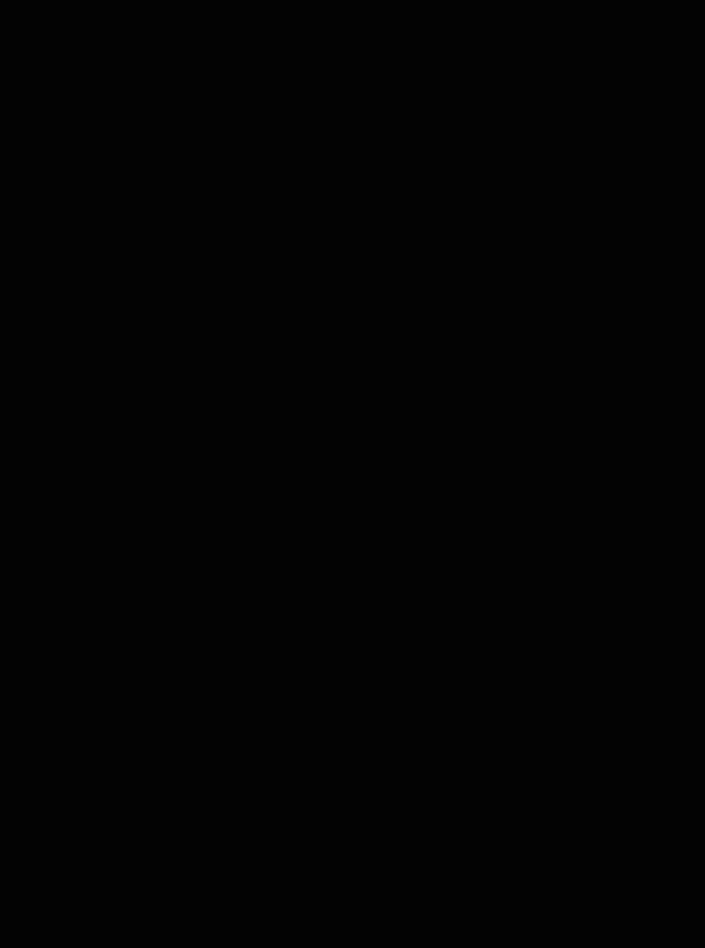
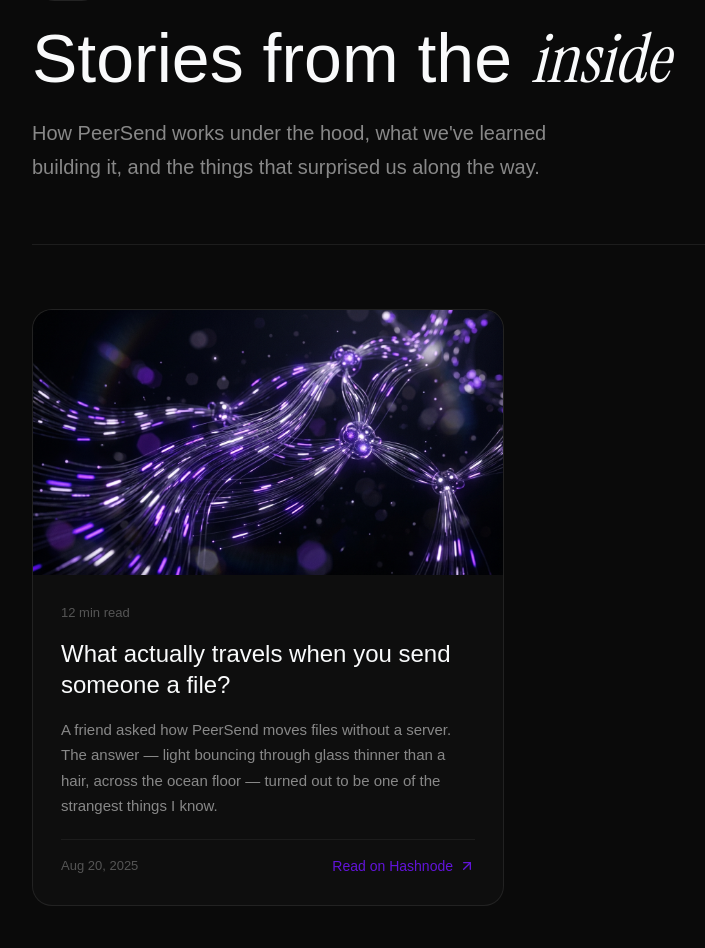
Before and after one commit to 6squash9/p2p-share, a React (Vite) app in the folder client/: page /blog in a window 1280 px wide. Before the commit this address had no page. Shown: the part 204-1152 px from the top of the page, without its empty margins (120-825 px from the left). Before the commit the page ends 800 px from the top, so only its background shows below. Built offline with nearby package versions, Linux system fonts and the light colour scheme; a web font is replaced by a local one.

Commit message:
feat: implement blog page with navigation and integrate Google Forms for contact submissions

```diff
--- a/client/src/App.jsx
+++ b/client/src/App.jsx
@@ -6,6 +6,7 @@ import PrivacyPage from "./pages/PrivacyPage.jsx";
 import ContactPage from "./pages/ContactPage.jsx";
 import AboutPage from "./pages/AboutPage.jsx";
 import TermsPage from "./pages/TermsPage.jsx";
+import BlogPage from "./pages/BlogPage.jsx";
 
 function App() {
     return (
@@ -17,6 +18,7 @@ function App() {
             <Route path={"/contact"} element={<ContactPage />} />
             <Route path={"/about"} element={<AboutPage />} />
             <Route path={"/terms"} element={<TermsPage />} />
+            <Route path={"/blog"} element={<BlogPage />} />
         </Routes>
     )
 }
--- a/client/src/components /Footer.jsx
+++ b/client/src/components /Footer.jsx
@@ -10,6 +10,7 @@ function Footer() {
                     <div className='logo'>Peer<span>Send</span></div>
                     <div className='footer-links'>
                         <a href="/about" onClick={() => navigate('/about')}>About</a>
+                        <a href="/blog" onClick={() => navigate('/blog')}>Blog</a>
                         <a href="/privacy" onClick={() => navigate('/privacy')}>Privacy</a>
                         <a href="/terms" onClick={() => navigate('/terms')}>Terms</a>
                         <a href="/contact" onClick={() => navigate('/contact')}>Contact</a>
--- a/client/src/components /Navbar.jsx
+++ b/client/src/components /Navbar.jsx
@@ -21,7 +21,7 @@ function Navbar({ lenisRef }) {
                 <div onClick={() => { navigate("/") }} className='logo'>Peer<span>Send</span></div>
                 <div className='nav-links'>
                     <a href="/about" onClick={(e) => { e.preventDefault(); navigate('/about') }}>About</a>
-                    <a href="#">Blog</a>
+                    <a href="/blog" onClick={(e) => { e.preventDefault(); navigate('/blog') }}>Blog</a>
                     <a href="#features" onClick={(e) => handleSectionNav(e, 'features')}>Features</a>
                     <a href="#how-it-works" onClick={(e) => handleSectionNav(e, 'how-it-works')}>How it works</a>
                 </div>
--- /dev/null
+++ b/client/src/pages/BlogPage.css
@@ -0,0 +1,247 @@
+/* ── Layout ─────────────────────────────────── */
+.blog-wrapper {
+    background-color: #0a0a0a;
+    font-family: 'Satoshi', sans-serif;
+    color: #F9FAFB;
+    min-height: 100vh;
+    display: flex;
+    flex-direction: column;
+}
+
+.blog-main {
+    flex: 1;
+    max-width: 1040px;
+    width: 100%;
+    margin: 0 auto;
+    padding: 160px 32px 100px;
+    display: flex;
+    flex-direction: column;
+    gap: 64px;
+}
+
+/* ── Header ─────────────────────────────────── */
+.blog-header {
+    display: flex;
+    flex-direction: column;
+    align-items: flex-start;
+    gap: 20px;
+    border-bottom: 1px solid rgba(255, 255, 255, 0.08);
+    padding-bottom: 60px;
+}
+
+.blog-header h1 {
+    font-size: 68px;
+    font-weight: 500;
+    line-height: 1.1;
+    margin: 0;
+    max-width: 720px;
+}
+
+.blog-subtitle {
+    font-size: 20px;
+    color: #888;
+    line-height: 1.7;
+    margin: 0;
+    max-width: 580px;
+}
+
+/* ── Blog Grid ──────────────────────────────── */
+.blog-grid {
+    display: grid;
+    grid-template-columns: repeat(2, 1fr);
+    gap: 32px;
+}
+
+/* ── Blog Card ──────────────────────────────── */
+.blog-card {
+    display: flex;
+    flex-direction: column;
+    border: 1px solid rgba(255, 255, 255, 0.08);
+    border-radius: 20px;
+    overflow: hidden;
+    background: rgba(255, 255, 255, 0.02);
+    transition: transform 0.4s cubic-bezier(0.22, 1, 0.36, 1),
+                border-color 0.4s cubic-bezier(0.22, 1, 0.36, 1),
+                box-shadow 0.4s cubic-bezier(0.22, 1, 0.36, 1);
+    cursor: pointer;
+    text-decoration: none;
+    color: inherit;
+}
+
+
+
+/* ── Card Image ─────────────────────────────── */
+.blog-card-image {
+    width: 100%;
+    aspect-ratio: 16 / 9;
+    overflow: hidden;
+    position: relative;
+}
+
+.blog-card-image img {
+    width: 100%;
+    height: 100%;
+    object-fit: cover;
+    transition: transform 0.6s cubic-bezier(0.22, 1, 0.36, 1);
+}
+
+
+
+/* ── Card Body ──────────────────────────────── */
+.blog-card-body {
+    padding: 28px;
+    display: flex;
+    flex-direction: column;
+    gap: 16px;
+    flex: 1;
+}
+
+.blog-card-meta {
+    display: flex;
+    align-items: center;
+    gap: 12px;
+}
+
+.blog-category {
+    font-size: 12px;
+    font-weight: 600;
+    text-transform: uppercase;
+    letter-spacing: 0.06em;
+    color: #6214D9;
+    background: rgba(98, 20, 217, 0.1);
+    border: 1px solid rgba(98, 20, 217, 0.2);
+    border-radius: 50px;
+    padding: 5px 14px;
+}
+
+.blog-read-time {
+    font-size: 13px;
+    color: #555;
+}
+
+.blog-card-body h3 {
+    font-size: 24px;
+    font-weight: 500;
+    line-height: 1.3;
+    margin: 0;
+    transition: color 0.3s ease;
+}
+
+.blog-card:hover .blog-card-body h3 {
+    color: #fff;
+}
+
+.blog-card-body p {
+    font-size: 15px;
+    color: #888;
+    line-height: 1.7;
+    margin: 0;
+    flex: 1;
+}
+
+.blog-card-footer {
+    display: flex;
+    align-items: center;
+    justify-content: space-between;
+    padding-top: 16px;
+    border-top: 1px solid rgba(255, 255, 255, 0.06);
+    margin-top: 4px;
+}
+
+.blog-date {
+    font-size: 13px;
+    color: #555;
+}
+
+.blog-read-link {
+    display: flex;
+    align-items: center;
+    gap: 6px;
+    font-size: 14px;
+    font-weight: 500;
+    color: #6214D9;
+    transition: gap 0.3s cubic-bezier(0.22, 1, 0.36, 1);
+}
+
+.blog-card:hover .blog-read-link {
+    gap: 10px;
+}
+
+/* ── CTA ─────────────────────────────────────── */
+.blog-cta {
+    display: flex;
+    flex-direction: column;
+    align-items: flex-start;
+    gap: 16px;
+    border: 1px solid rgba(255, 255, 255, 0.08);
+    border-radius: 20px;
+    padding: 56px;
+    background: rgba(255, 255, 255, 0.02);
+}
+
+.blog-cta h2 {
+    font-size: 36px;
+    font-weight: 500;
+    margin: 0;
+}
+
+.blog-cta p {
+    font-size: 17px;
+    color: #888;
+    margin: 0;
+    line-height: 1.7;
+}
+
+/* ── Shared (reused from existing design system) ── */
+.serif-accent {
+    font-family: 'Instrument Serif', serif;
+    font-style: italic;
+    font-weight: 400;
+}
+
+.section-badge {
+    background-color: rgba(13, 13, 13, 0.4);
+    border-radius: 50px;
+    border: 1px solid rgba(255, 255, 255, 0.1);
+    font-family: 'Satoshi', sans-serif;
+    font-size: 15px;
+    padding: 10px 20px;
+    width: fit-content;
+}
+
+/* ── Responsive ──────────────────────────────── */
+@media screen and (max-width: 768px) {
+    .blog-main {
+        padding: 120px 24px 80px;
+        gap: 48px;
+    }
+
+    .blog-header h1 {
+        font-size: 42px;
+    }
+
+    .blog-subtitle {
+        font-size: 17px;
+    }
+
+    .blog-grid {
+        grid-template-columns: 1fr;
+        gap: 24px;
+    }
+
+    .blog-card-body {
+        padding: 24px;
+    }
+
+    .blog-card-body h3 {
+        font-size: 20px;
+    }
+
+    .blog-cta {
+        padding: 36px 28px;
+    }
+
+    .blog-cta h2 {
+        font-size: 28px;
+    }
+}
--- /dev/null
+++ b/client/src/pages/BlogPage.jsx
@@ -0,0 +1,72 @@
+import './BlogPage.css'
+import Navbar from '../components /Navbar'
+import Footer from '../components /Footer'
+import { ArrowUpRight } from 'lucide-react'
+
+const blogPosts = [
+    {
+        id: 1,
+        title: "What actually travels when you send someone a file?",
+        excerpt: "A friend asked how PeerSend moves files without a server. The answer — light bouncing through glass thinner than a hair, across the ocean floor — turned out to be one of the strangest things I know.",
+        category: "Deep Dive",
+        readTime: "12 min read",
+        date: "Aug 20, 2025",
+        coverImage: "/blog/cover-how-data-travels.jpg",
+        hashnodeUrl: "https://suyash7.hashnode.dev/what-actually-travels-when-you-send-someone-a-file", // TODO: Replace with actual Hashnode URL
+    },
+]
+
+function BlogPage() {
+    return (
+        <div className='blog-wrapper'>
+            <Navbar />
+
+            <main className='blog-main'>
+
+                {/* Header */}
+                <div className='blog-header'>
+                    <div className='section-badge'>Blog</div>
+                    <h1>Stories from the <span className='serif-accent'>inside</span></h1>
+                    <p className='blog-subtitle'>
+                        How PeerSend works under the hood, what we've learned building it, and the things that surprised us along the way.
+                    </p>
+                </div>
+
+                {/* Blog Grid */}
+                <div className='blog-grid'>
+                    {blogPosts.map((post) => (
+                        <a
+                            key={post.id}
+                            href={post.hashnodeUrl}
+                            target="_blank"
+                            rel="noopener noreferrer"
+                            className='blog-card'
+                        >
+                            <div className='blog-card-image'>
+                                <img src={post.coverImage} alt={post.title} />
+                            </div>
+                            <div className='blog-card-body'>
+                                <div className='blog-card-meta'>
+                                    <span className='blog-read-time'>{post.readTime}</span>
+                                </div>
+                                <h3>{post.title}</h3>
+                                <p>{post.excerpt}</p>
+                                <div className='blog-card-footer'>
+                                    <span className='blog-date'>{post.date}</span>
+                                    <span className='blog-read-link'>
+                                        Read on Hashnode <ArrowUpRight size={16} />
+                                    </span>
+                                </div>
+                            </div>
+                        </a>
+                    ))}
+                </div>
+
+            </main>
+
+            <Footer />
+        </div>
+    )
+}
+
+export default BlogPage
```
Also changed, not shown: client/src/pages/ContactPage.jsx (+28 -5 lines), client/public/blog/cover-how-data-travels.jpg (added).
